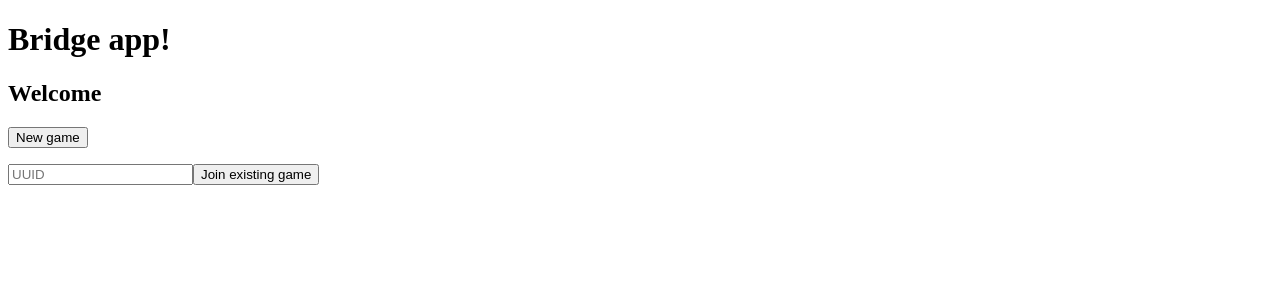
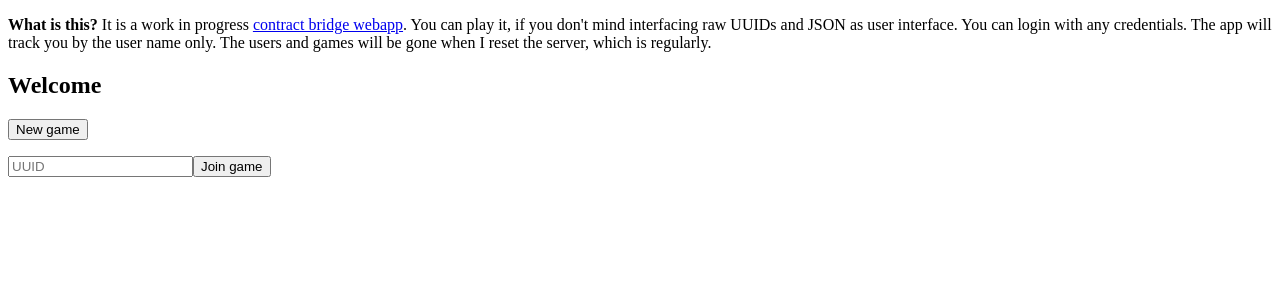
Before and after one commit to jasujm/bridgeapp, a Vue app in the folder frontend/: page / in a window 1280 px wide. Both pictures are taken after a click on the button "Login". Shown: the top 300 px of the page. Built offline with nearby package versions, Linux system fonts and the light colour scheme.

Commit message:
[frontend] Add explanation what this is

```diff
--- a/frontend/src/App.vue
+++ b/frontend/src/App.vue
@@ -1,8 +1,14 @@
 <template>
     <div class="app">
-        <h1>Bridge app!</h1>
-        <BridgeGame v-bind:playerAccount="playerAccount" v-if="authenticated" />
-        <LoginForm v-else />
+        <p><strong>What is this?</strong> It is a work in
+        progress <a href="https://github.com/jasujm/bridgeapp">contract
+        bridge webapp</a>. You can play it, if you don't mind
+        interfacing raw UUIDs and JSON as user interface. You can
+        login with any credentials. The app will track you by the user
+        name only. The users and games will be gone when I reset the
+        server, which is regularly.</p>
+        <BridgeGame v-bind:playerAccount="playerAccount"
+        v-if="authenticated" /> <LoginForm v-else />
     </div>
 </template>
 
--- a/frontend/src/components/BridgeGame.vue
+++ b/frontend/src/components/BridgeGame.vue
@@ -4,7 +4,7 @@
         <p><button type="button" v-on:click="createNewGame()">New game</button></p>
         <p>
             <input type="text" name="gameUuid" v-model="gameUuid" placeholder="UUID" />
-            <button type="button" v-on:click="joinGame()">Join existing game</button>
+            <button type="button" v-on:click="joinGame()">Join game</button>
         </p>
         <div v-if="dealState" class="self">
             <p>Position: {{ selfState.position }}</p>
```
